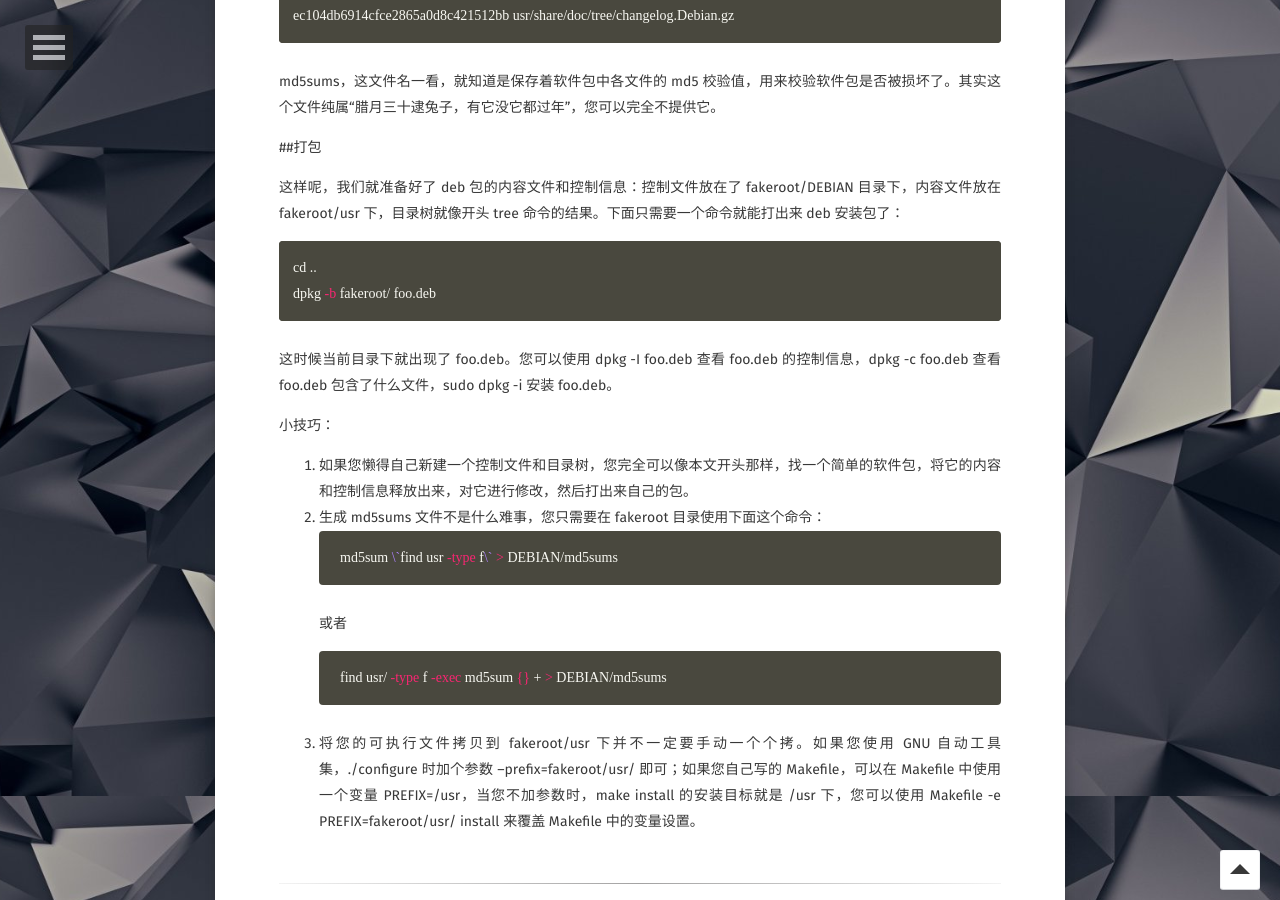
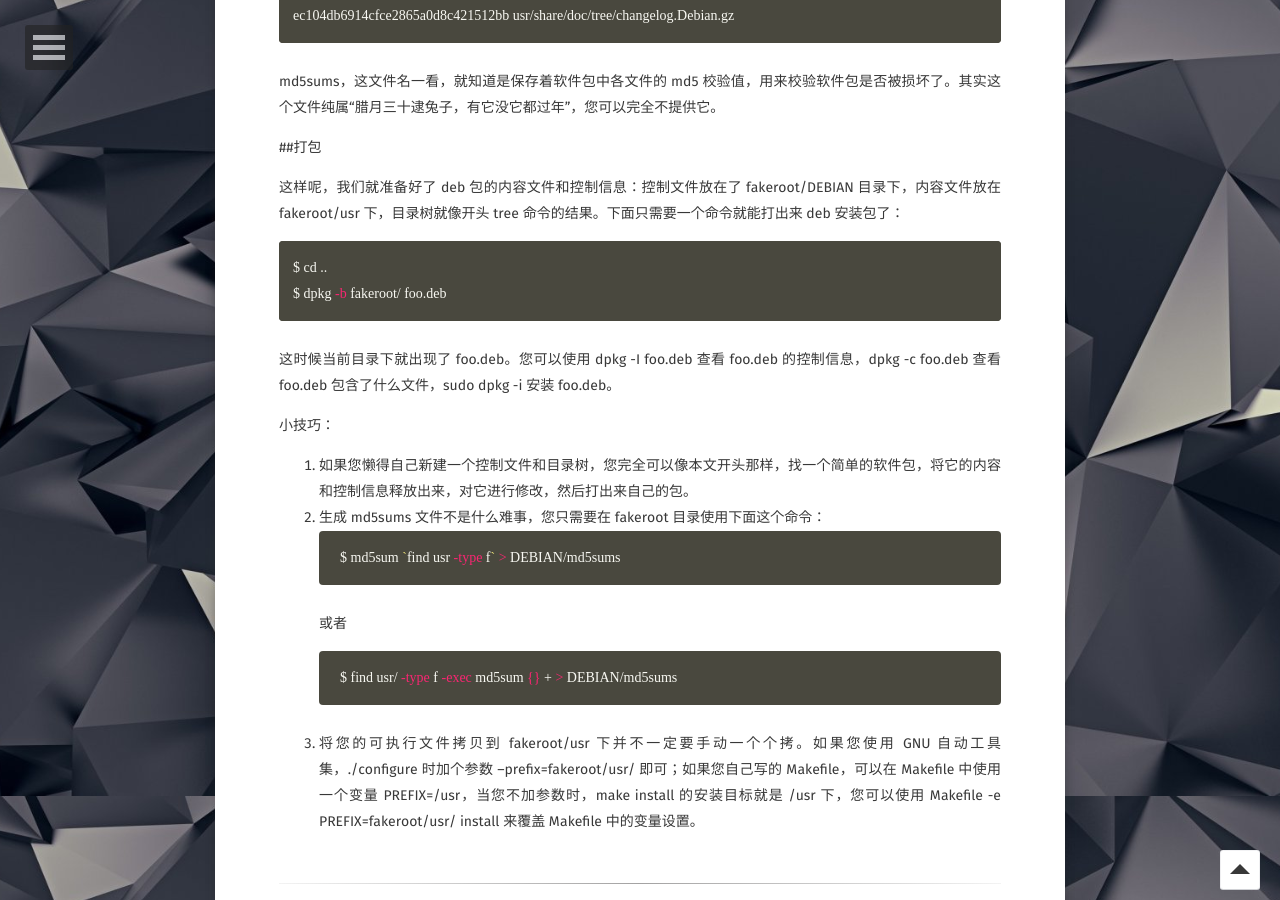
Before and after one commit to ziboyi/ziboyi.github.io, a Jekyll site: the page built from _posts/2017-09-01-制作DEB包.md, in a window 1280 px wide and 900 px high, scrolled down 2804 px. Built offline with Jekyll 4.4.1, drawn with Linux system fonts in a browser that asks for light colours; some web fonts are replaced.

Commit message:
Customized

````diff
--- a/_posts/2017-09-01-制作DEB包.md
+++ b/_posts/2017-09-01-制作DEB包.md
@@ -107,8 +107,8 @@ md5sums，这文件名一看，就知道是保存着软件包中各文件的 md5
 这样呢，我们就准备好了 deb 包的内容文件和控制信息：控制文件放在了 fakeroot/DEBIAN 目录下，内容文件放在 fakeroot/usr 下，目录树就像开头 tree 命令的结果。下面只需要一个命令就能打出来 deb 安装包了：
 
 ```bash
-cd ..
-dpkg -b fakeroot/ foo.deb
+$ cd ..
+$ dpkg -b fakeroot/ foo.deb
 ```
 
 这时候当前目录下就出现了 foo.deb。您可以使用 dpkg -I foo.deb 查看 foo.deb 的控制信息，dpkg -c foo.deb 查看 foo.deb 包含了什么文件，sudo dpkg -i 安装 foo.deb。
@@ -117,10 +117,10 @@ dpkg -b fakeroot/ foo.deb
 1. 如果您懒得自己新建一个控制文件和目录树，您完全可以像本文开头那样，找一个简单的软件包，将它的内容和控制信息释放出来，对它进行修改，然后打出来自己的包。
 2. 生成 md5sums 文件不是什么难事，您只需要在 fakeroot 目录使用下面这个命令：
 ```bash
-md5sum \`find usr -type f\` > DEBIAN/md5sums
+$ md5sum `find usr -type f` > DEBIAN/md5sums
 ```
 或者
 ```bash
-find usr/ -type f -exec md5sum {} + > DEBIAN/md5sums
+$ find usr/ -type f -exec md5sum {} + > DEBIAN/md5sums
 ```
 3. 将您的可执行文件拷贝到 fakeroot/usr 下并不一定要手动一个个拷。如果您使用 GNU 自动工具集，./configure 时加个参数 --prefix=fakeroot/usr/ 即可；如果您自己写的 Makefile，可以在 Makefile 中使用一个变量 PREFIX=/usr，当您不加参数时，make install 的安装目标就是 /usr 下，您可以使用 Makefile -e PREFIX=fakeroot/usr/ install 来覆盖 Makefile 中的变量设置。
````
